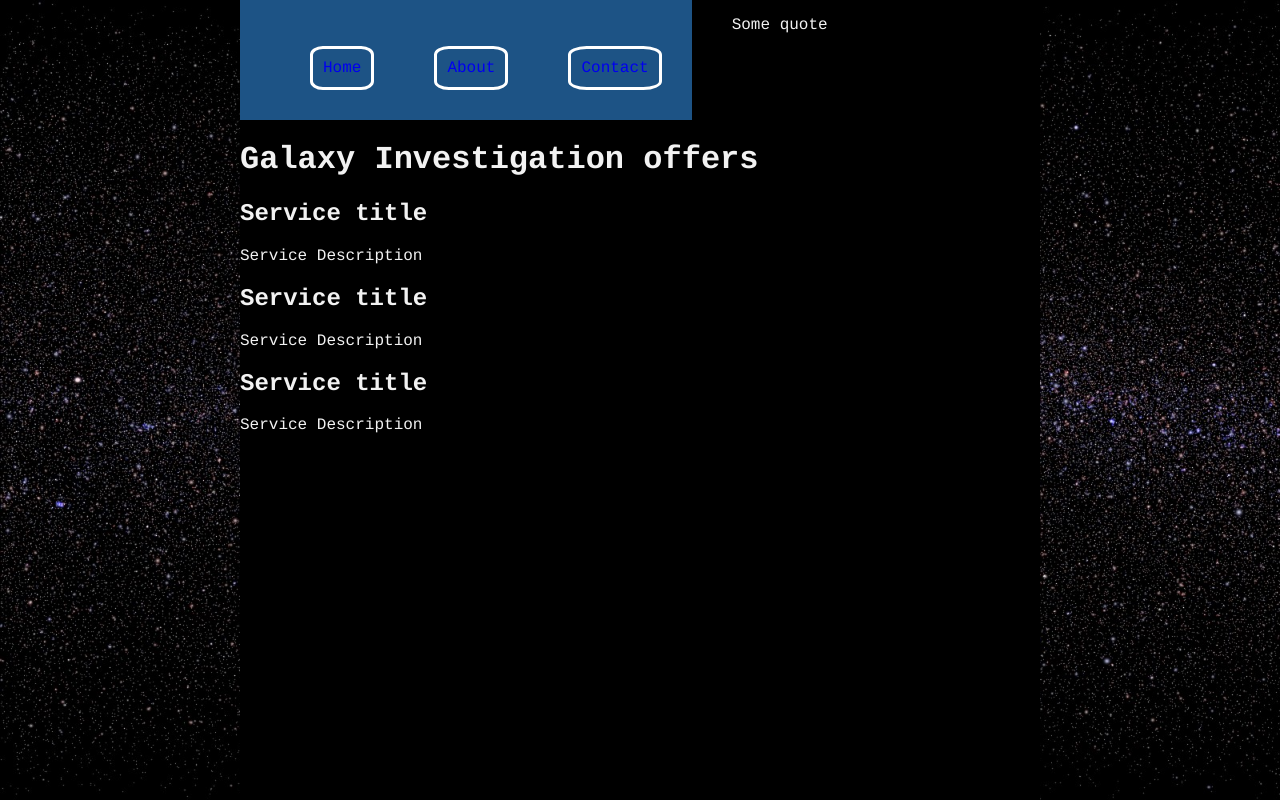
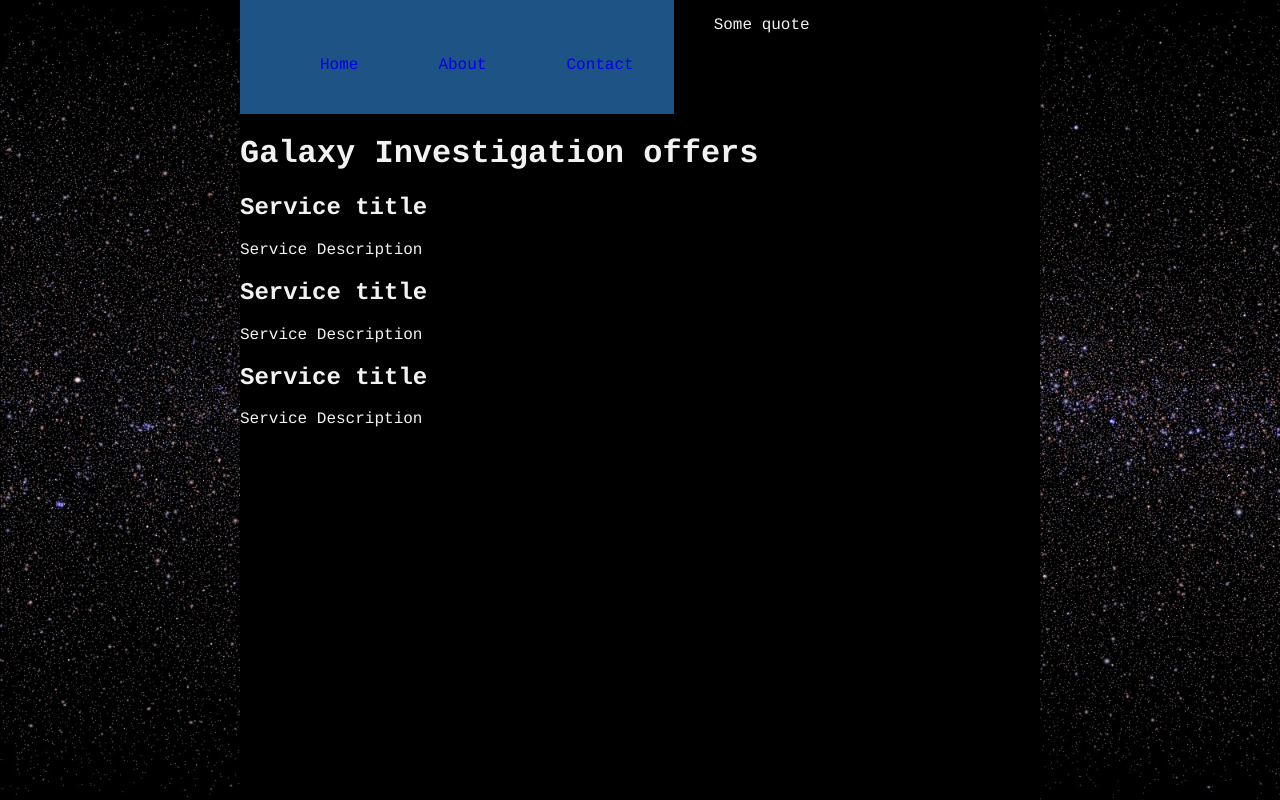
Before and after one commit to HigitusFigitus/HigitusFigitus.github.io, a plain HTML site: page index.html in a window 1280 px wide. Drawn offline with Linux system fonts and the light colour scheme.

Commit message:
Removes menu buttons border

```diff
--- a/styles.css
+++ b/styles.css
@@ -22,9 +22,6 @@ a {
 }
 
 nav ul li {
-  border-color: #ffffff;
-  border-radius: 20%;
-  border-style: solid;
   display: block;
   float: left;
   margin: 30px;
```
